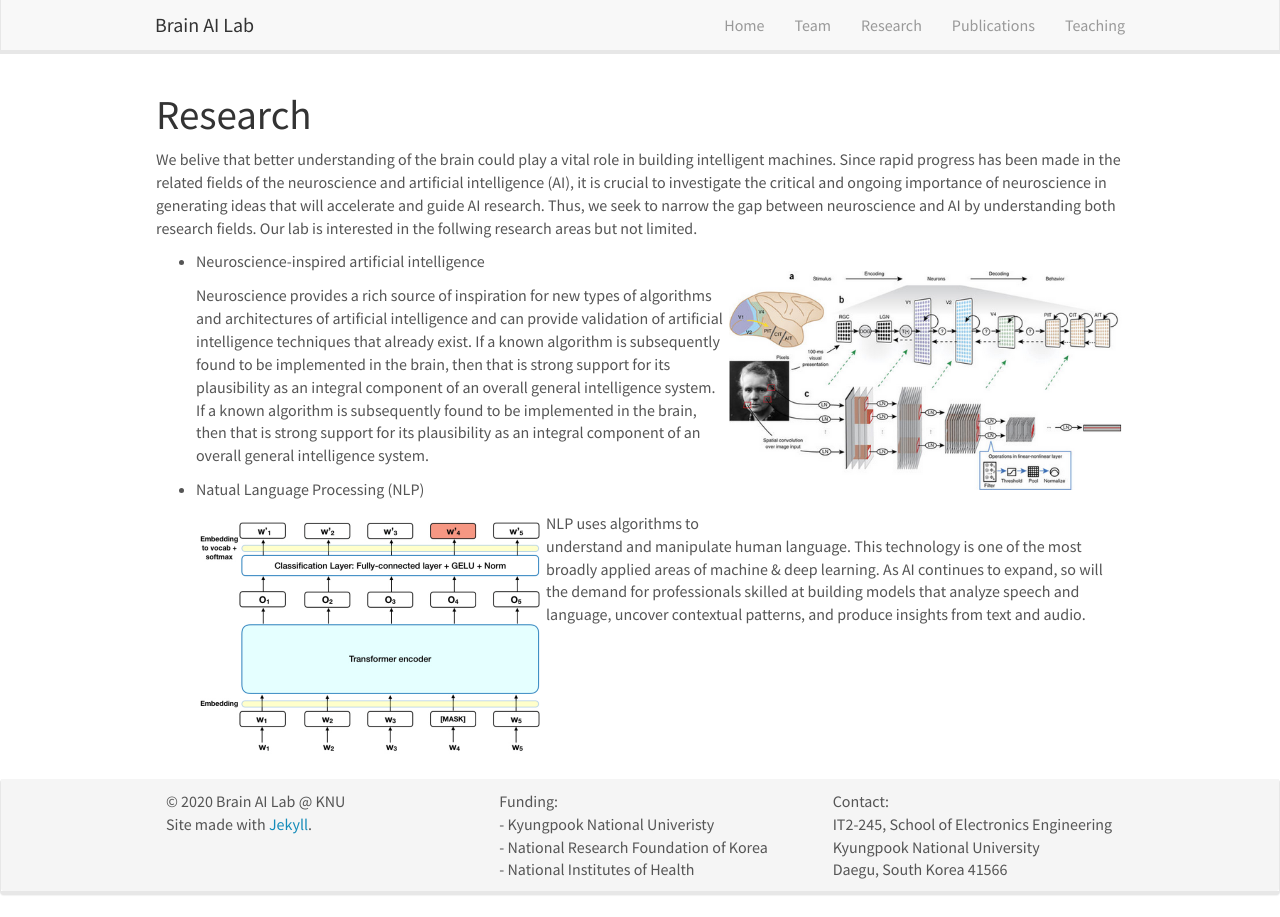
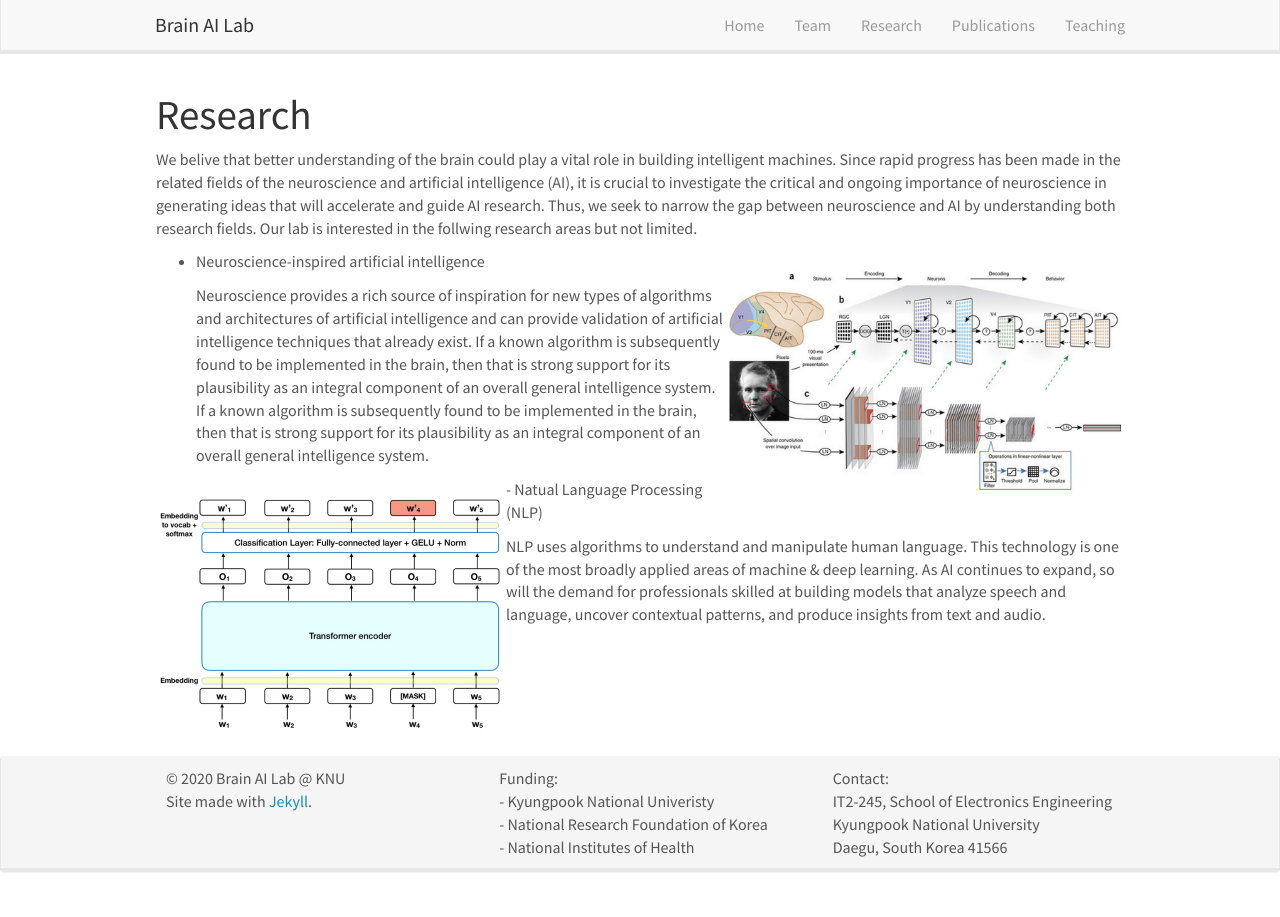
Before and after one commit to KNU-BrainAI/knu-brainai.github.io, a Jekyll site: the page built from _pages/research.md, in a window 1280 px wide. Built offline with Jekyll 4.4.1, drawn with Linux system fonts in a browser that asks for light colours; nearby versions of some CDN libraries.

Commit message:
Update research.md

```diff
--- a/_pages/research.md
+++ b/_pages/research.md
@@ -14,6 +14,6 @@ We belive that better understanding of the brain could play a vital role in buil
 
   Neuroscience provides a rich source of inspiration for new types of algorithms and architectures of artificial intelligence and can provide validation of   artificial intelligence techniques that already exist. If a known algorithm is subsequently found to be implemented in the brain, then that is strong support for its plausibility as an integral component of an overall general intelligence system. If a known algorithm is subsequently found to be implemented in the brain, then that is strong support for its plausibility as an integral component of an overall general intelligence system.
 
-- Natual Language Processing (NLP) ![]({{ site.url }}{{ site.baseurl }}/images/bert.jpg){: style="width: 350px; float: left; border: 5px"}
+![]({{ site.url }}{{ site.baseurl }}/images/bert.jpg){: style="width: 350px; float: left; border: 5px"} - Natual Language Processing (NLP)
 
   NLP uses algorithms to understand and manipulate human language. This technology is one of the most broadly applied areas of machine & deep learning. As AI continues to expand, so will the demand for professionals skilled at building models that analyze speech and language, uncover contextual patterns, and produce insights from text and audio.
```
